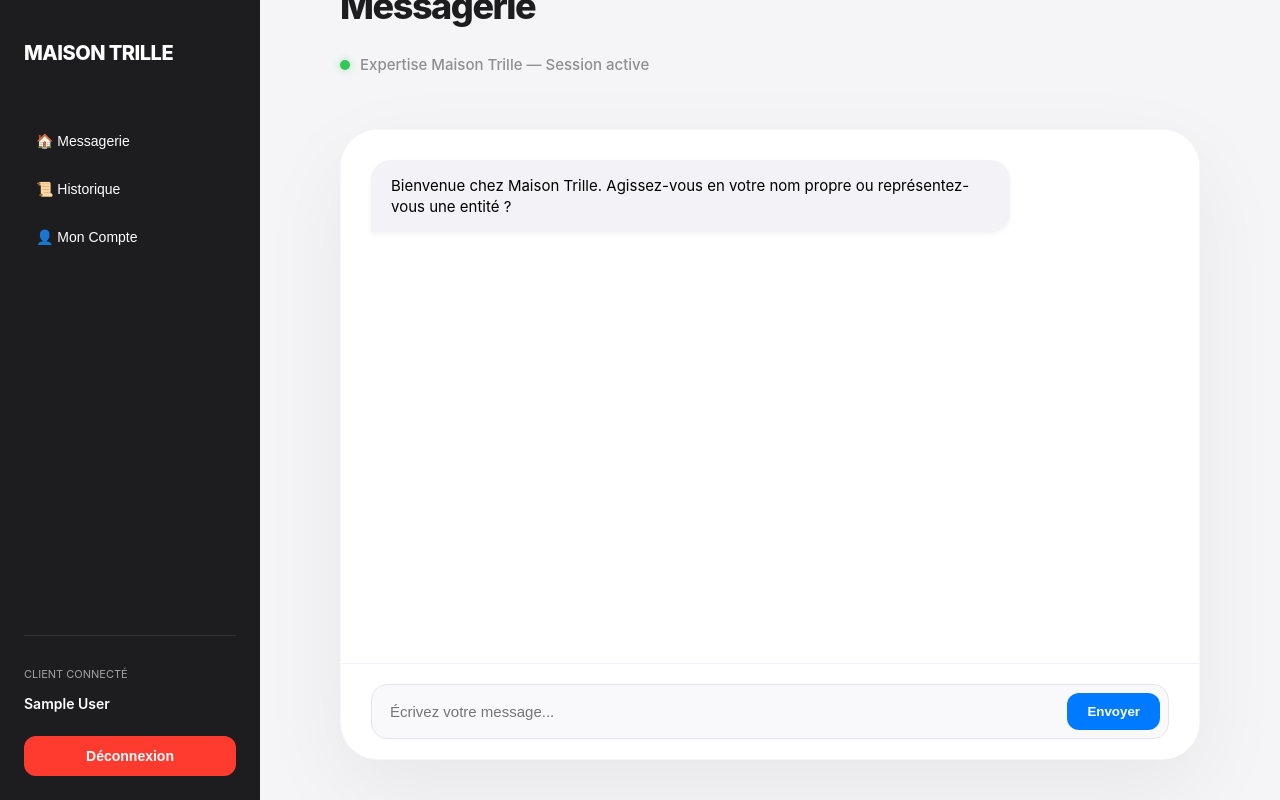
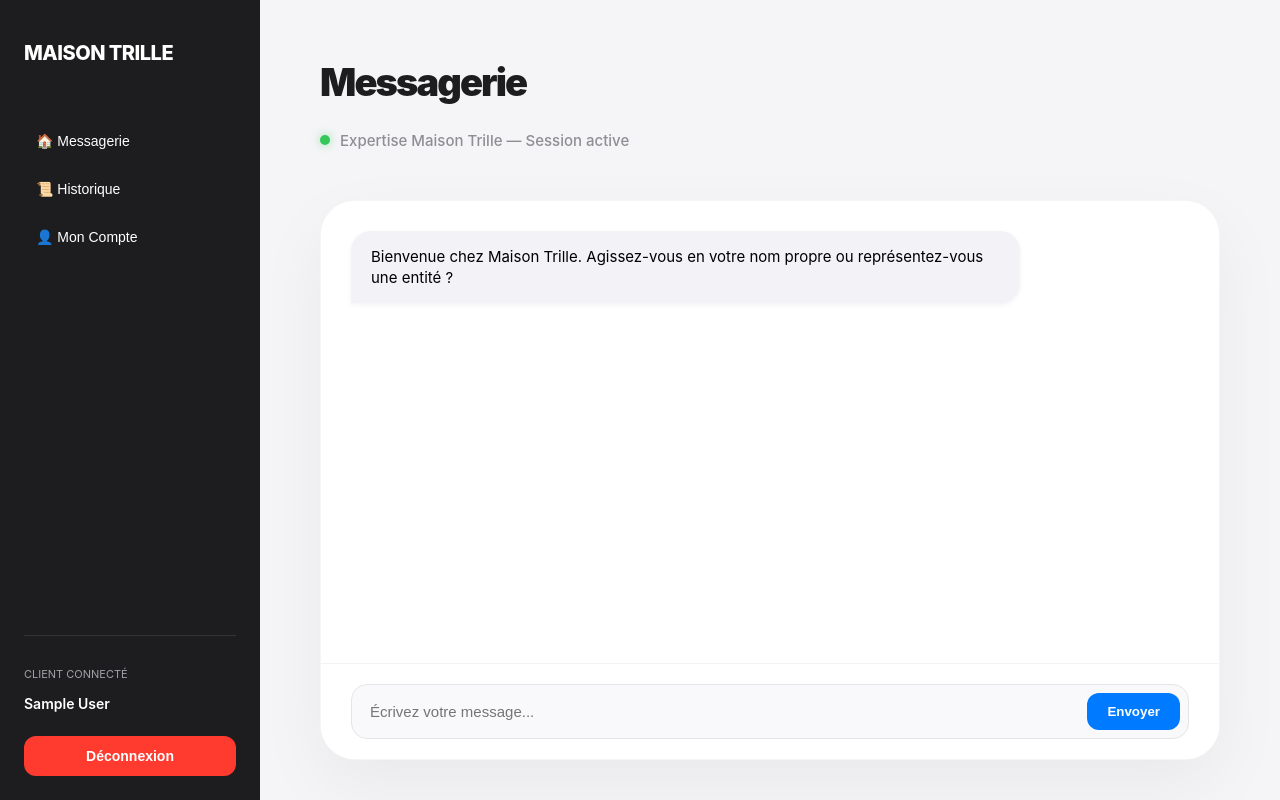
Before and after one commit to EIJulienTrille/ai-agent-vetting, a Next.js app: page / in a window 1280 px wide. Built offline with nearby package versions, Linux system fonts and the light colour scheme; no server answers; sample sign-in values are in the browser's storage.

Commit message:
UI Fix: Added 100px spacer to prevent title clipping on Arc

```diff
--- a/app/page.tsx
+++ b/app/page.tsx
@@ -35,31 +35,42 @@ export default function Home() {
           display: "flex",
           flexDirection: "column",
           height: "100vh",
-          // On passe à 80px en haut pour vraiment décoller du bord
-          padding: "80px 80px 40px 80px",
+          padding: "0 60px 40px 60px", // On met le padding haut à 0 ici
+          overflow: "hidden",
         }}
       >
-        {/* En-tête : On ajoute une marge interne supplémentaire ici si besoin */}
-        <header style={{ flexShrink: 0, marginBottom: "40px" }}>
+        {/* 1. ESPACEUR DE SÉCURITÉ (Pour Arc et les navigateurs modernes) */}
+        <div style={{ height: "100px", flexShrink: 0 }}></div>
+
+        {/* 2. EN-TÊTE BIEN DESCENDU */}
+        <header style={{ flexShrink: 0, marginBottom: "35px" }}>
           <h1
             style={{
-              fontSize: "36px",
-              fontWeight: "850",
+              fontSize: "38px",
+              fontWeight: "900",
               color: "#1d1d1f",
-              letterSpacing: "-0.04em",
-              marginBottom: "12px",
+              letterSpacing: "-0.05em",
+              margin: 0,
+              lineHeight: "1.2",
             }}
           >
             Messagerie
           </h1>
-          <div style={{ display: "flex", alignItems: "center", gap: "10px" }}>
+          <div
+            style={{
+              display: "flex",
+              alignItems: "center",
+              gap: "10px",
+              marginTop: "10px",
+            }}
+          >
             <span
               style={{
                 width: "10px",
                 height: "10px",
                 backgroundColor: "#34C759",
                 borderRadius: "50%",
-                boxShadow: "0 0 8px rgba(52, 199, 89, 0.4)",
+                boxShadow: "0 0 10px rgba(52, 199, 89, 0.5)",
               }}
             ></span>
             <p
@@ -70,18 +81,18 @@ export default function Home() {
           </div>
         </header>
 
-        {/* Conteneur du Chat : Plus de courbes et d'ombre pour la profondeur */}
+        {/* 3. CONTENEUR DU CHAT */}
         <div
           style={{
             flex: 1,
             backgroundColor: "white",
-            borderRadius: "38px",
-            boxShadow: "0 30px 90px rgba(0,0,0,0.06)",
+            borderRadius: "35px",
+            boxShadow: "0 25px 70px rgba(0,0,0,0.05)",
             overflow: "hidden",
             display: "flex",
             flexDirection: "column",
             minHeight: 0,
-            border: "1px solid rgba(0,0,0,0.03)",
+            border: "1px solid rgba(0,0,0,0.04)",
           }}
         >
           <ChatInterface />
```
